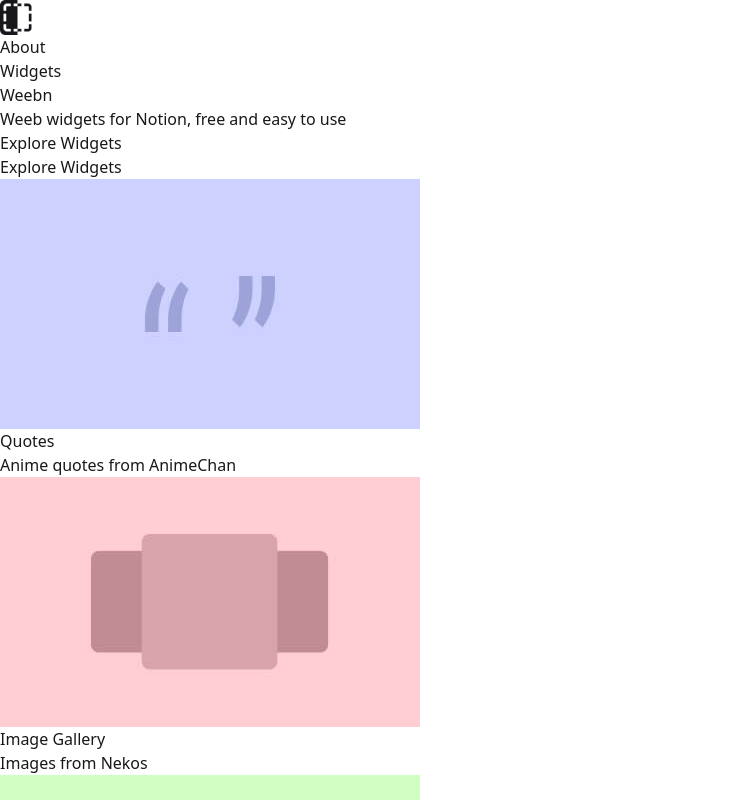
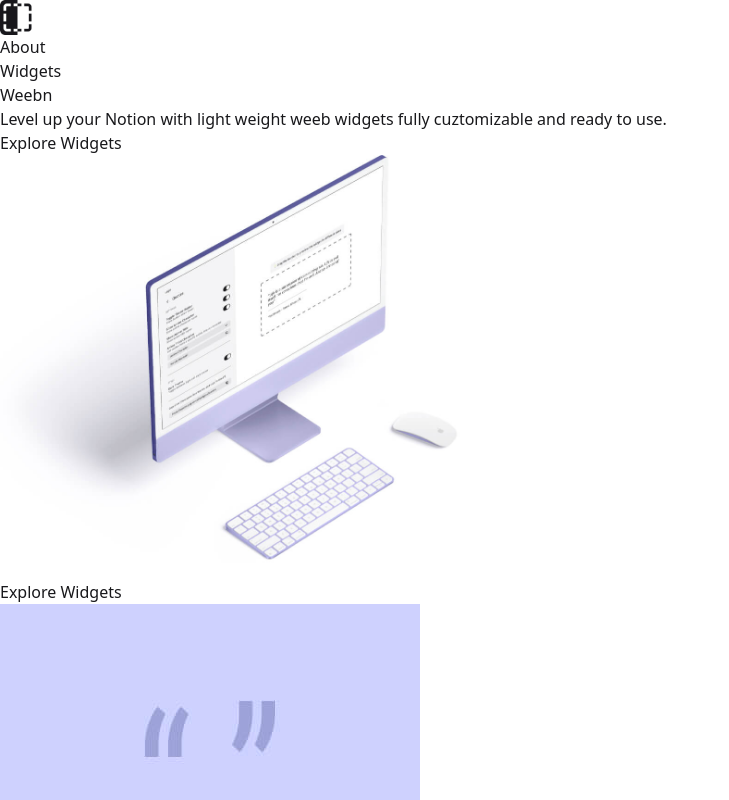
Before and after one commit to codingcodax/weebn, a Next.js app: page / in a window 1280 px wide. Shown: the top 800 px of the page, without its empty margins (0-729 px from the left). Built offline with nearby package versions, Linux system fonts and the light colour scheme.

Commit message:
feat(home) add mockup image to hero

```diff
--- a/components/pages/home/hero/index.tsx
+++ b/components/pages/home/hero/index.tsx
@@ -1,16 +1,30 @@
+import Image from 'next/image';
 import Link from 'next/link';
+
+import EditorMockup from '~/public/images/editor-mockup.jpg';
 
 const Hero = () => {
   return (
-    <main className='h-[calc(100vh-1rem-3.5rem)] px-4'>
+    <main className='grid h-[calc(100vh-1rem-3.5rem)] px-4 md:grid-cols-2'>
       <div className='flex h-full flex-col justify-center'>
         <h1 className='text-5xl font-bold'>Weebn</h1>
         <h2 className='mb-4 text-xl text-zinc-700'>
-          Weeb widgets for Notion, free and easy to use
+          Level up your Notion with light weight weeb widgets fully cuztomizable
+          and ready to use.
         </h2>
         <Link className='primary-button inline-block' href='/#widgets'>
           Explore Widgets
         </Link>
+      </div>
+
+      <div className='md:flex md:items-center md:justify-end'>
+        <Image
+          alt='mockup of editor page customization quotes widget'
+          className='-translate-x-28 md:translate-x-0'
+          height={425}
+          src={EditorMockup}
+          width={464}
+        />
       </div>
     </main>
   );
```
